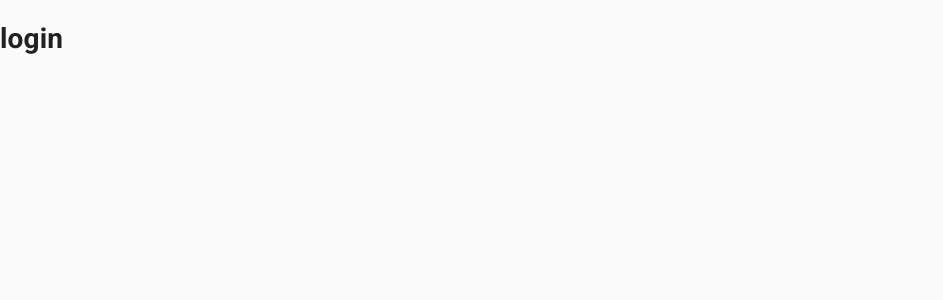
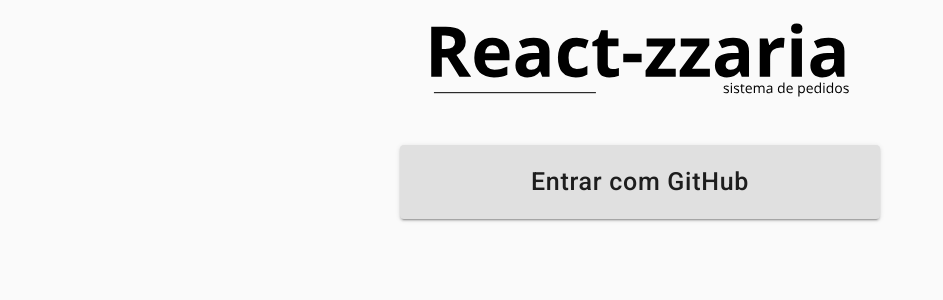
Before and after one commit to bermarques/React-zzaria, a React (Create React App) app: page /login in a window 1280 px wide. Shown: the top 300 px of the page, without its empty margins (0-943 px from the left). Built offline with nearby package versions, Linux system fonts and the light colour scheme.

Commit message:
style: login page header

```diff
--- a/src/pages/login/index.jsx
+++ b/src/pages/login/index.jsx
@@ -1,5 +1,21 @@
+import { Grid } from "@material-ui/core";
+import { ReactComponent as Logo } from "./logo.svg";
+import { Container, GitHubButton } from "./style";
+
 const Login = () => {
-    return <h1>login</h1>;
-  };
+  return (
+    <Container>
+      <Grid container justify="center" spacing={5}>
+        <Grid item >
+          <Logo />
+        </Grid>
 
-  export default Login;
+        <Grid item xs={12} container justify="center">
+          <GitHubButton>Entrar com GitHub</GitHubButton>
+        </Grid>
+      </Grid>
+    </Container>
+  );
+};
+
+export default Login;
--- /dev/null
+++ b/src/pages/login/style.js
@@ -0,0 +1,18 @@
+import Button from "@material-ui/core/Button";
+import styled from "styled-components";
+
+export const Container = styled.div`
+  padding: 20px;
+`;
+
+export const GitHubButton = styled(Button).attrs({
+  variant: "contained",
+  fullWidth: true,
+})`
+  && {
+    font-size: 25px;
+    max-width: 480px;
+    padding: 15px;
+    text-transform: none;
+  }
+`;
```
Also changed, not shown: src/pages/login/logo.svg (added).
